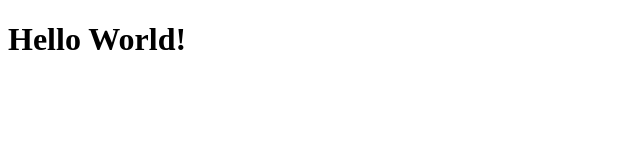
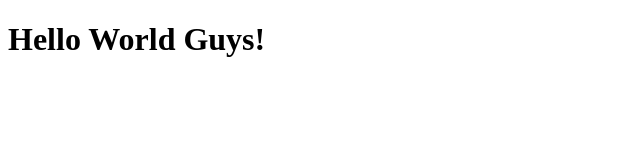
Before and after one commit to ayunghaw/revou_test_day1, a plain HTML site: page index.html in a window 1280 px wide. Shown: the whole page, without its empty margins (0-640 px from the left). Drawn offline with Linux system fonts and the light colour scheme.

Commit message:
update wording

```diff
--- a/index.html
+++ b/index.html
@@ -6,6 +6,6 @@
         <title>Test</title>
     </head>
     <body>
-        <h1>Hello World!</h1>
+        <h1>Hello World Guys!</h1>
     </body>
 </html>
```
